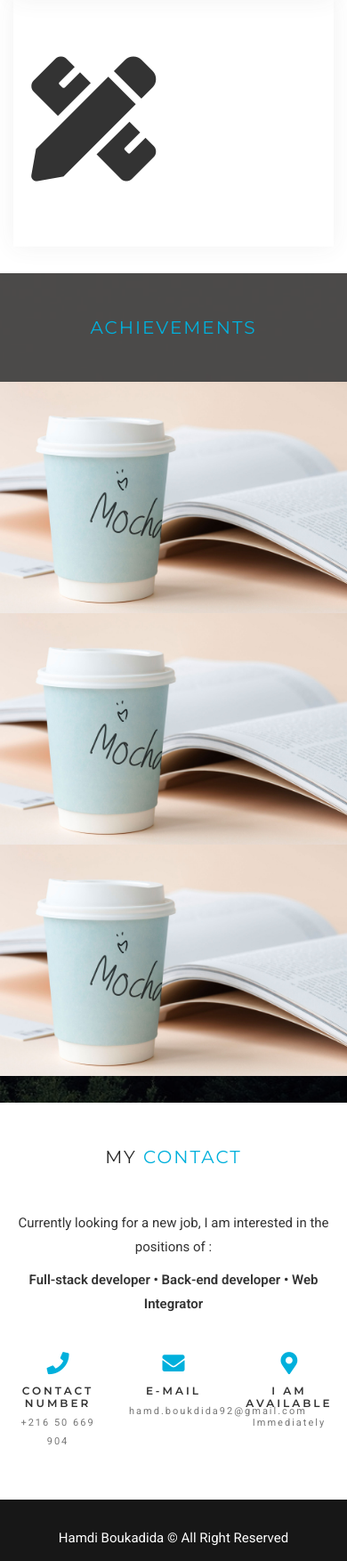
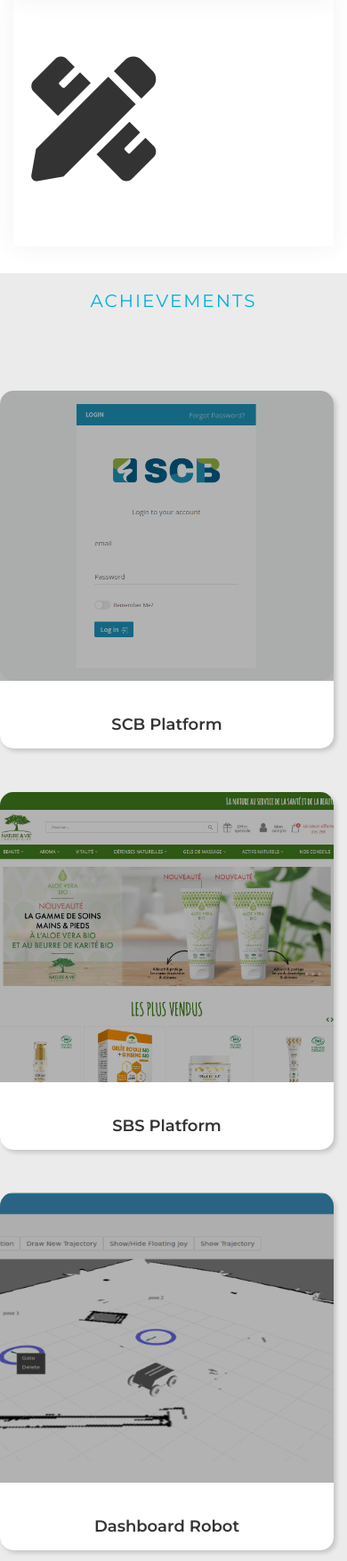
Before and after one commit to Hessine17/cv, a PHP site: page / in a window 390 px wide. Shown: the part 4746-6500 px from the top of the page at 89% size. Run offline with PHP 8.4, Linux system fonts and the light colour scheme.

Commit message:
add Achievements

```diff
--- a/css/style.css
+++ b/css/style.css
@@ -1217,3 +1217,162 @@ ul.port-nav-list li a.active {
 
 }
 /*--------------- Footer area ends -------------*/
+
+.outer-container {
+    max-width: 1200px;
+    margin: auto;
+}
+
+.section-title {
+    text-align: center;
+    padding-bottom: 40px;
+}
+
+
+.space-between {
+    text-align: justify;
+}
+.space-between:after {
+    content: '';
+    display: inline-block;
+    width: 100%;
+}
+.space-between .item {
+    display: inline-block;
+}
+
+/* PROJECTS */
+
+.project {
+    position: relative;
+    width: 375px;
+    height: 402px;
+    background-color: white;
+    margin-top: 40px;
+    -webkit-border-radius: 15px;
+    -moz-border-radius: 15px;
+    border-radius: 15px;
+    -webkit-box-shadow: 3px 3px 5px 0px rgba(0,0,0,0.16);
+    -moz-box-shadow: 3px 3px 5px 0px rgba(0,0,0,0.16);
+    box-shadow: 3px 3px 5px 0px rgba(0,0,0,0.16);
+}
+
+.project:hover .overlay1 {
+    height: 100%;
+    transition: all 0.5s;
+    -webkit-border-radius: 15px;
+    -moz-border-radius: 15px;
+    border-radius: 15px;
+    -webkit-transition: all 0.5s;
+}
+
+.image-box {
+    background-position: center;
+    background-repeat: no-repeat;
+    background-size: cover;
+    height: 326px;
+    -webkit-border-radius: 15px;
+    -moz-border-radius: 15px;
+    border-radius: 15px;
+}
+
+.image-box:after {
+    content: '\A';
+    position: absolute;
+    width: 100%;
+    height: 100%;
+    top: 0;
+    left: 0;
+    background :rgba(0,0,0,0.3);
+    opacity: 1;
+    -webkit-border-radius: 15px;
+    -moz-border-radius: 15px;
+    border-radius: 15px;
+}
+
+#scb .image-box {
+    background-image: url('../images/scbplatform.png');
+}
+
+#sbs .image-box {
+    background-image: url('../images/nature-vie.jpg');
+}
+
+#robot .image-box {
+    background-image: url('../images/robot.png');
+}
+
+#detoxssentiel .image-box {
+    background-image: url('../images/detoxssentiel.jpg');
+}
+
+.overlay1 {
+    position: absolute;
+    bottom: 0;
+    left: 0;
+    right: 0;
+    background-color: white;
+    overflow: hidden;
+    width: 100%;
+    height: 76px;
+    transition: .5s ease;
+    -webkit-transition: all 0.5s;
+    -webkit-border-bottom-right-radius: 15px;
+    -webkit-border-bottom-left-radius: 15px;
+    -moz-border-radius-bottomright: 15px;
+    -moz-border-radius-bottomleft: 15px;
+    border-bottom-right-radius: 15px;
+    border-bottom-left-radius: 15px;
+}
+
+.overlay1 .text {
+    text-align: center;
+    padding-top: 30px;
+    height: 100%;
+}
+
+#projects ul.tags {
+    font-family: 'Montserrat', sans-serif;
+    font-size: 11px;
+    font-weight: 600;
+    text-transform: uppercase;
+    color: white;
+    margin-top: 25px;
+}
+
+#projects .tags li {
+    display: inline-block;
+    padding: 5px;
+    margin: 5px;
+    background-color: #00b0dc;;
+    -webkit-border-radius: 5px;
+    -moz-border-radius: 5px;
+    border-radius: 5px;
+}
+
+#projects ul.desc {
+    margin: 20px 30px;
+    height: 170px;
+    font-size: 15px;
+    line-height: 25px;
+    text-align: left;
+    overflow: auto;
+}
+
+#projects .desc li:before {
+    content: '●';
+    padding-right: 10px;
+}
+
+#projects button {
+    margin: 0px;
+    font-size: 15px;
+    padding: 12px 30px;
+    background-color: #2FDC9C;
+}
+
+#projects button i {
+    padding-left: 15px;
+}
+
+/* end projects */
--- a/index.html
+++ b/index.html
@@ -5,7 +5,8 @@
     <meta charset="utf-8">
     <meta http-equiv="x-ua-compatible" content="ie=edge">
     <meta name="description" content="Hamdi is a Personal Portfolio">
-    <meta name="keywords" content="mourithemes, onepage, developer, resume, cv, personal, portfolio, personal resume, clean, modern">
+    <meta name="keywords"
+          content="mourithemes, onepage, developer, resume, cv, personal, portfolio, personal resume, clean, modern">
     <meta name="author" content="MouriTheme">
     <meta name="viewport" content="width=device-width, initial-scale=1">
 
@@ -14,13 +15,12 @@
 
     <!--Favicon-->
 
-    <link rel="shortcut icon" type="image/x-icon" href="images/favicon.png" />
+    <link rel="shortcut icon" type="image/x-icon" href="images/favicon.png"/>
 
     <link rel="manifest" href="https://mourithemes.com/robin/robin/favicon/manifest.json">
     <meta name="msapplication-TileColor" content="#ffffff">
     <meta name="msapplication-TileImage" content="favicon/ms-icon-144x144.png">
     <meta name="theme-color" content="#ffffff">
-
 
 
     <!--Font Awesome css-->
@@ -57,7 +57,9 @@
 
 <!--Preloader starts-->
 
-<div class="loader_bg"><div class="loader"></div></div>
+<div class="loader_bg">
+    <div class="loader"></div>
+</div>
 
 <!--Preloader ends-->
 
@@ -77,7 +79,8 @@
 
 
                             </a> <!--change logo name-->
-                            <button type="button" class="navbar-toggle" data-toggle="collapse" data-target=".navbar-collapse">
+                            <button type="button" class="navbar-toggle" data-toggle="collapse"
+                                    data-target=".navbar-collapse">
                                 <span class="sr-only">Toggle navigation</span>
                                 <span class="icon-bar"></span>
                                 <span class="icon-bar"></span>
@@ -90,9 +93,9 @@
                                 <ul class="nav navbar-nav navbar-right">
                                     <li class="active"><a class="smooth-menu" href="#home">Home</a></li>
                                     <li><a class="smooth-menu" href="#about">About</a></li>
-                                    <li><a class="smooth-menu" href="#services">skills</a></li>
+                                    <li><a class="smooth-menu" href="#skills">skills</a></li>
                                     <li><a class="smooth-menu" href="#resume">Experience</a></li>
-                                    <li><a class="smooth-menu" href="#testimonial">Achievements</a></li>
+                                    <li><a class="smooth-menu" href="#projects">Achievements</a></li>
                                     <li><a class="smooth-menu" href="#contact">Contact</a></li>
                                 </ul>
                             </nav>
@@ -135,9 +138,13 @@
 
                                 <div class="social-icon">
                                     <ul>
-                                        <li><a href="https://www.facebook.com/7essine17/" target="_blank" title="Facebook"> <i class="fab fa-facebook"></i></a></li>
-                                        <li><a href="https://www.linkedin.com/in/hamdi-boukadida-92aa79135/" target="_blank" title="Linkedin"><i class="fab fa-linkedin-in"></i></a></li>
-                                        <li><a href="https://github.com/Hessine17/" target="_blank" title="GitHub"><i class="fab fa-github"></i></a></li>
+                                        <li><a href="https://www.facebook.com/7essine17/" target="_blank"
+                                               title="Facebook"> <i class="fab fa-facebook"></i></a></li>
+                                        <li><a href="https://www.linkedin.com/in/hamdi-boukadida-92aa79135/"
+                                               target="_blank" title="Linkedin"><i class="fab fa-linkedin-in"></i></a>
+                                        </li>
+                                        <li><a href="https://github.com/Hessine17/" target="_blank" title="GitHub"><i
+                                                class="fab fa-github"></i></a></li>
                                         <
                                     </ul>
                                 </div>
@@ -169,7 +176,8 @@
         <div class="row">
             <div class="col-md-4 col-sm-12">
                 <div class="stack">
-                    <img src="images/about/myPhoto.jpg" alt="about image" style="border: 5px solid #333333;"> <!--edit image-->
+                    <img src="images/about/myPhoto.jpg" alt="about image" style="border: 5px solid #333333;">
+                    <!--edit image-->
                 </div>
             </div>
             <div class="col-md-7 col-md-offset-1 col-sm-12">
@@ -185,14 +193,15 @@
                     <div class="row">
                         <div class="col-sm-6">
                             <ul class="about-list">
-                                <li> <span class="title">Name</span> <span class="value">Hamdi Boukadida</span> </li>
-                                <li> <span class="title">Age</span> <span class="value">29 Years</span> </li>
+                                <li><span class="title">Name</span> <span class="value">Hamdi Boukadida</span></li>
+                                <li><span class="title">Age</span> <span class="value">29 Years</span></li>
                             </ul>
                         </div>
                         <div class="col-sm-6">
                             <ul class="about-list">
-                                <li> <span class="title">Address</span> <span class="value">6, Rue 20 Mars Kalaa Sghira Sousse </span> </li>
-                                <li> <span class="title">Hobby</span> <span class="value">Fishing , Jogging</span> </li>
+                                <li><span class="title">Address</span> <span class="value">6, Rue 20 Mars Kalaa Sghira Sousse </span>
+                                </li>
+                                <li><span class="title">Hobby</span> <span class="value">Fishing , Jogging</span></li>
                             </ul>
                         </div>
                     </div>
@@ -201,7 +210,8 @@
                     <a href="#contact" class="skill-btn btn-a">contact</a>
                     <!--   <a href="https://mourithemes.com/robin/robin/images/about/demo-cv.png" class="down-btn btn-a" download>download cv</a> -->
 
-                      <button class="down-btn btn-a"  id="cv" type="submit" onclick="window.open('Cv/cv_en_Hamdi BOUKADIDA_1.pdf')">
+                    <button class="down-btn btn-a" id="cv" type="submit"
+                            onclick="window.open('Cv/cv_en_Hamdi BOUKADIDA_1.pdf')">
                         download CV
                     </button>
 
@@ -213,9 +223,10 @@
 
 <!--About area ends-->
 
+
 <!--SKILLS area starts-->
 
-<div class="services-area section-padding" id="services" style="background-color:#EBEBEB">
+<div class="services-area section-padding" id="skills" style="background-color:#EBEBEB">
     <div class="container">
         <div class="row">
             <div class="section-title">
@@ -317,8 +328,6 @@ jQuery ,Git</p>
 <!--SKILLS area ends-->
 
 
-
-
 <!--Experience area starts-->
 
 <div id="resume" class="experience-area section-padding">
@@ -336,10 +345,12 @@ jQuery ,Git</p>
                         <h3>Full-Stack Developer</h3>
                         <h4>PIXELIUM | SOUSSE</h4>
                         <h5>NOVEMBRE 2020 - NOVEMBRE 2021</h5>
-                        <p>Ceattion et test  de 2 platform web , le 1 il s'agit de (LMS) sys learnring managemant qui contient 2 parties, partie admin pour gére les formateur &  la 2 partie pour les utilistatuer
+                        <p>Ceattion et test de 2 platform web , le 1 il s'agit de (LMS) sys learnring managemant qui
+                            contient 2 parties, partie admin pour gére les formateur & la 2 partie pour les utilistatuer
 
                         </p>
-                        <p> la 2 paltfome s'agit d'une platform pour la gestion de kiosque il permnet de suivi la vent , le achat et le pompist</p>
+                        <p> la 2 paltfome s'agit d'une platform pour la gestion de kiosque il permnet de suivi la vent ,
+                            le achat et le pompist</p>
                         <p>env technique: php laravel 5.8 , boostrap , ajax, git ,electron ,mysql </p>
                     </li>
                 </ul>
@@ -347,7 +358,7 @@ jQuery ,Git</p>
             <div class="col-md-6">
                 <ul class="resumes">
                     <li class="resume-item expr" style="text-align: center;">
-                    <div class="c-item icon front" ><i class="fas  fa-code"></i></div>
+                        <div class="c-item icon front"><i class="fas  fa-code"></i></div>
                     </li>
                 </ul>
             </div>
@@ -358,7 +369,7 @@ jQuery ,Git</p>
             <div class="col-md-6">
                 <ul class="resumes">
                     <li class="resume-item expr" style="text-align: center;">
-                    <div class="c-item icon front" ><i class="fas  fa-database"></i></div>
+                        <div class="c-item icon front"><i class="fas  fa-database"></i></div>
                     </li>
                 </ul>
             </div>
@@ -379,7 +390,6 @@ jQuery ,Git</p>
         </div>
 
         <div class="row">
-
 
 
             <div class="col-md-6">
@@ -404,13 +414,12 @@ jQuery ,Git</p>
             <div class="col-md-6">
                 <ul class="resumes">
                     <li class="resume-item expr" style="text-align: center;">
-                    <div class="c-item icon front" ><i class="fas  fa-pencil-ruler"></i></div>
+                        <div class="c-item icon front"><i class="fas  fa-pencil-ruler"></i></div>
                     </li>
                 </ul>
             </div>
 
         </div>
-
 
 
     </div>
@@ -422,59 +431,107 @@ jQuery ,Git</p>
 
 <!--Testimonial Area Starts-->
 
-<div id="testimonial" class="testimonial-area section-padding">
-    <div class="container">
+
+<div id="projects" style="background-color:#EBEBEB">
+    <div class="outer-container">
         <div class="row">
             <div class="section-title">
                 <h2> <span>Achievements</span></h2>
             </div>
         </div>
-        <div class="row">
+        <div class="space-between">
 
-             <div class="col-md-4 col-sm-6 col-xs-12 single-port web" >
-                    <div class="project-item">
-                        <a href="images/port/4.jpg" class="zoom1">
-                            <img src="images/port/4.jpg" alt="portfolio image"> <!--edit image-->
-                            <div class="overlay">
-                                <div class="overlay-inner">
-                                    <h4>Project Four</h4>
-                                    <p>Brand, Design</p>
+            <div class="item project" id="scb">
+                <div class="image-box"></div>
+                <div class="overlay1">
+                    <div class="text">
+                        <h4>SCB Platform</h4>
+
+                        <ul class="tags">
+                            <li>Laravel</li>
+                            <li>PHP</li>
+                            <li>JavaScript</li>
+                            <li>mySQL</li>
+                        </ul>
+
+                        <ul class="desc">
+                            <li>Analysis of the client's needs.</li>
+                            <li>Design and development of the different platform module.</li>
+                            <li>Creation and management of the MySQL database.</li>
+                            <li>Unit and automatic test of the platform.</li>
+                            <li>Integration of HTML mockups.</li>
+                        </ul>
+
+
                     </div>
-                            </div>
-                        </a>
                 </div>
             </div>
 
-                 <div class="col-md-4 col-sm-6 col-xs-12 single-port web" >
-                    <div class="project-item">
-                        <a href="images/port/4.jpg" >
-                            <img src="images/port/4.jpg" alt="portfolio image"> <!--edit image-->
-                            <div class="overlay">
-                                <div class="overlay-inner">
-                                    <h4>Project Four</h4>
-                                    <p>Brand, Design</p>
+            <div class="item project" id="sbs">
+                <div class="image-box"></div>
+                <div class="overlay1">
+                    <div class="text">
+                        <h4>SBS Platform</h4>
+
+                        <ul class="tags">
+                            <li>Laravel</li>
+                            <li>PHP</li>
+                            <li>JavaScript</li>
+                            <li>mySQL</li>
+                            <li>Electron</li>
+                        </ul>
+
+                        <ul class="desc">
+                            <li>Team work.</li>
+                            <li>Ensures compatibility with different browsers as well as responsive.</li>
+                            <li>Analysis of the client's needs.</li>
+                            <li>Integration of HTML mockups.</li>
+                            <li>Platform development and testing.</li>
+
+                        </ul>
+
+
                     </div>
-                            </div>
-                        </a>
                 </div>
             </div>
 
-                     <div class="col-md-4 col-sm-6 col-xs-12 single-port web" >
-                    <div class="project-item">
-                        <a href="#" class="zoom1">
-                            <img src="images/port/4.jpg" alt="portfolio image"> <!--edit image-->
-                            <div class="overlay">
-                                <div class="overlay-inner">
-                                    <h4>Project Four</h4>
-                                    <p>Brand, Design</p>
-                                </div>
-                            </div>
-                        </a>
+            <div class="item project" id="robot">
+                <div class="image-box"></div>
+                <div class="overlay1">
+                    <div class="text">
+                        <h4>Dashboard Robot</h4>
+
+                        <ul class="tags">
+                            <li>Nodejs</li>
+                            <li>Vuejs</li>
+                            <li>JavaScript</li>
+                            <li>Docker</li>
+                            <li>MongoDB</li>
+
+                        </ul>
+
+                        <ul class="desc">
+                            <li>Contact with the customer and analysis of his needs.
+                            </li>
+                            <li>Team work.</li>
+                            <li>Connection with the robot (websocket)
+                            </li>
+                            <li>Application development and testing.</li>
+                            <li>Integration of HTML mockups.</li>
+
+                        </ul>
+
+
                     </div>
                 </div>
             </div>
+
+
+        </div>
+
     </div>
 </div>
+
 
 <!--Testimonial Area Ends-->
 
@@ -489,7 +546,8 @@ jQuery ,Git</p>
         </div>
         <div>
             <p style="text-align: center;"> Currently looking for a new job, I am interested in the positions of :</p>
-            <p style="text-align: center; font-weight:700"> Full-stack developer • Back-end developer • Web Integrator </p>
+            <p style="text-align: center; font-weight:700"> Full-stack developer • Back-end developer • Web
+                Integrator </p>
 
         </div>
         <div class="row">
@@ -499,7 +557,7 @@ jQuery ,Git</p>
                 <div class="right-contact">
 
                     <div class="right-contact-text" style="text-align: center;">
-                        <i class="fa fa-phone" ></i>
+                        <i class="fa fa-phone"></i>
                         <h2>Contact Number</h2>
                         <p>+216 50 669 904</p> <!--edit here-->
                     </div>
@@ -511,7 +569,7 @@ jQuery ,Git</p>
                     <div class="right-contact-text" style="text-align: center;">
                         <i class="fa fa-envelope"></i>
                         <h2>E-mail</h2>
-                        <p>hamd.boukdida92@gmail.com</p> <!--edit here-->
+                        <p>hamdi.boukdida92@gmail.com</p> <!--edit here-->
                     </div>
 
                 </div>
@@ -546,7 +604,6 @@ jQuery ,Git</p>
 </div>
 
 <!--Footer Area Ends-->
-
 
 
 <!--Latest version JQuery-->
```
Also changed, not shown: images/cetolike.jpg (added), images/detoxssentiel.jpg (added), images/iselection-b2c.jpg (added), images/nature-vie.jpg (added), images/robot.png (added), images/scbplatform.png (added). Lines whose indentation alone changed are shown as unchanged.
